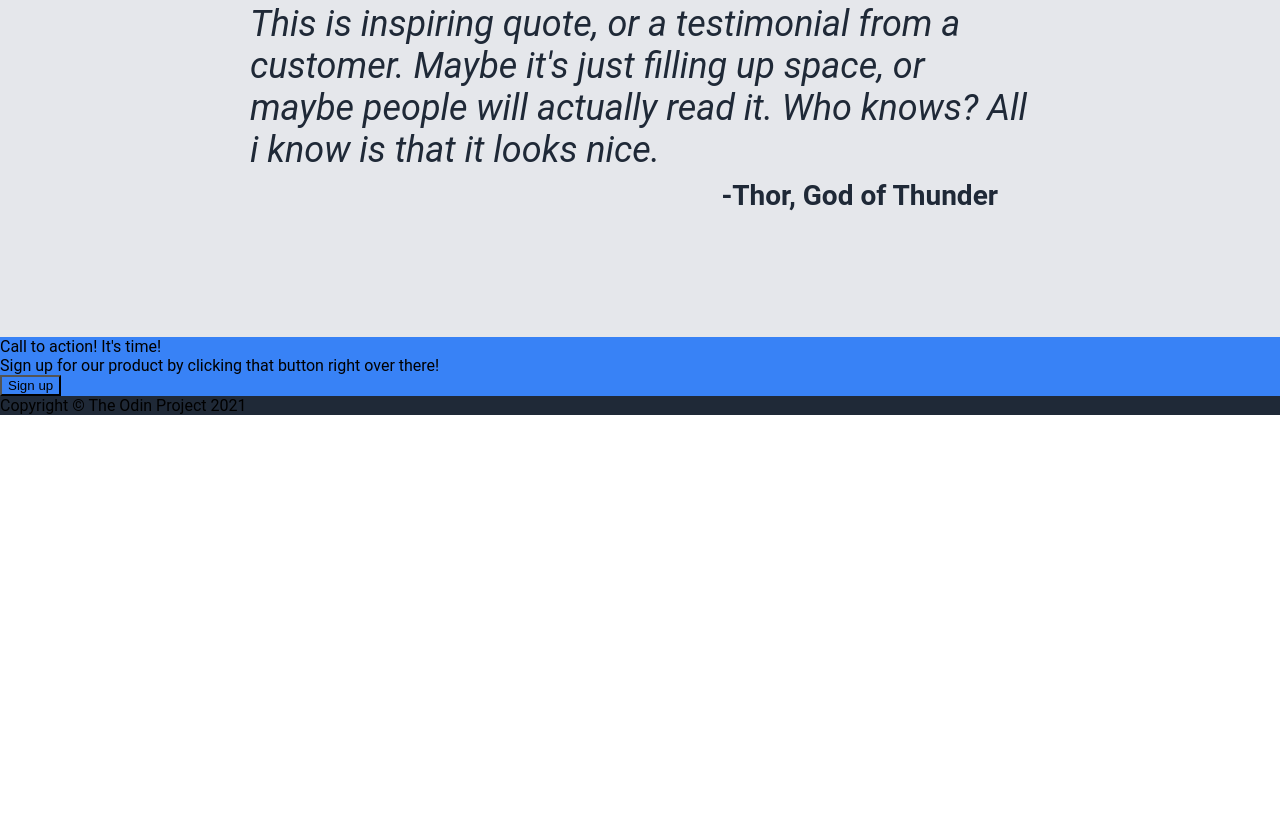
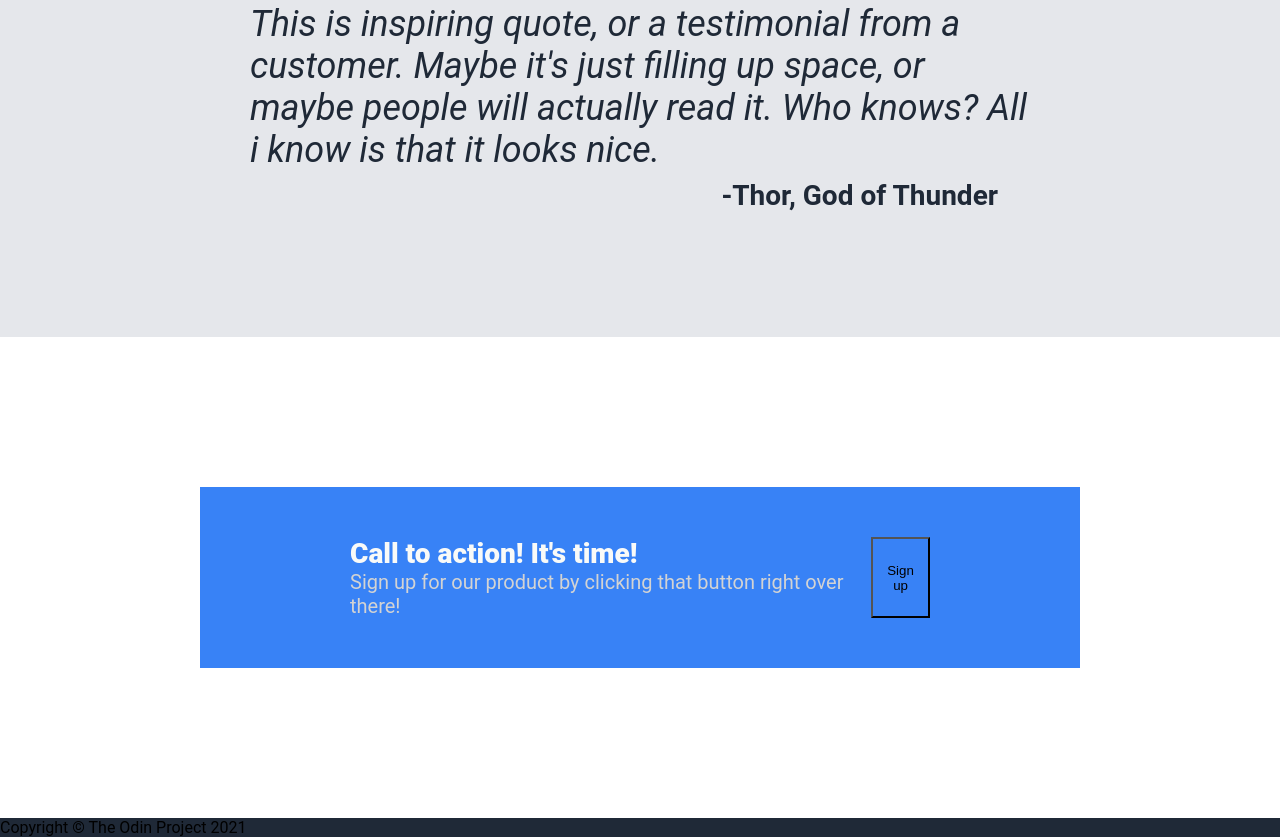
Before and after one commit to Lolke11/landing-page, a plain HTML site: page index.html in a window 1280 px wide. Shown: the part 878-1715 px from the top of the page. Before the commit the page ends 1293 px from the top, so only its background shows below. Drawn offline with Linux system fonts and the light colour scheme.

Commit message:
Add style for button section

```diff
--- a/index.html
+++ b/index.html
@@ -54,8 +54,10 @@
         <div class="signature">-Thor, God of Thunder</div>
     </div>
     <div class="button-section">
-        <div>Call to action! It's time!</div>
-        <div>Sign up for our product by clicking that button right over there!</div>
+        <div class="text">
+            <div class="main-text">Call to action! It's time!</div>
+            <div class="secondary-text">Sign up for our product by clicking that button right over there!</div>
+        </div>
         <button>Sign up</button>
     </div>
 
--- a/style.css
+++ b/style.css
@@ -140,4 +140,19 @@ a
 .button-section
 {
     background-color: #3882f6;
+    margin: 150px 200px;
+    font-size: 28px;
+    display: flex;
+    padding: 50px 150px;
+    justify-content: space-between;
 }
+.button-section .main-text
+{
+    font-weight: 800;
+    color: #f9faf8;
+}
+.button-section .secondary-text
+{
+    font-size: 20px;
+    color: 	lightgrey;
+}
```
